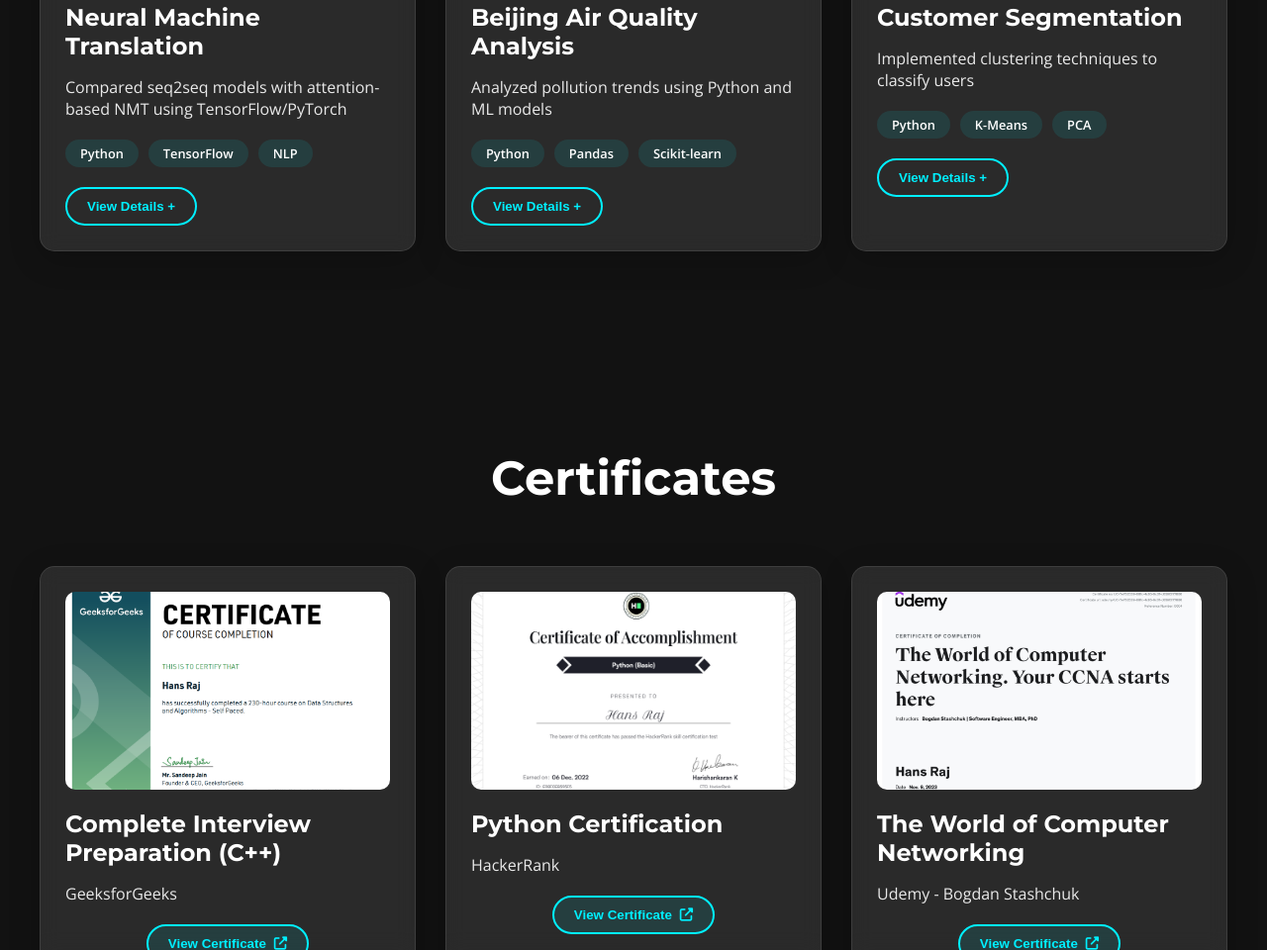
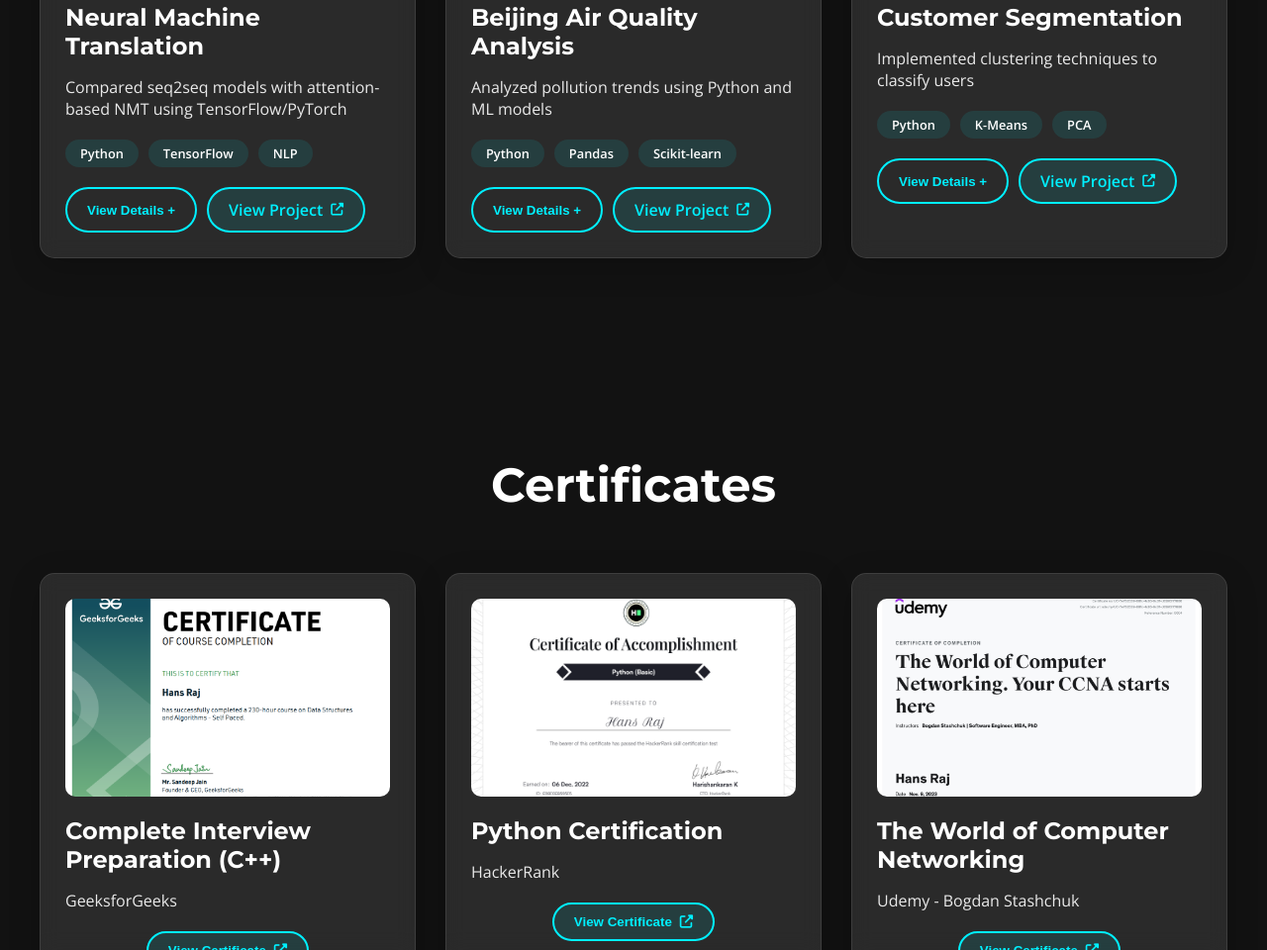
Before and after one commit to annnkit/hansraj-portfolio, a plain HTML site: page index.html in a window 1280 px wide. Shown: the part 2131-3091 px from the top of the page at 99% size. Drawn offline with nearby package versions, Linux system fonts and the light colour scheme.

Commit message:
Update index.html

```diff
--- a/index.html
+++ b/index.html
@@ -446,6 +446,41 @@
             max-height: 500px;
             margin-top: 20px;
         }
+        .project-buttons {
+            display: flex;
+            gap: 10px;
+            margin-top: 15px;
+        }
+
+        .view-project-btn {
+            padding: 10px 20px;
+            border-radius: 30px;
+            background: rgba(0, 240, 255, 0.1);
+            border: 2px solid var(--primary);
+            color: var(--primary);
+            font-weight: bold;
+            display: flex;
+            align-items: center;
+            gap: 8px;
+            transition: all 0.3s ease;
+        }
+
+        .view-project-btn:hover {
+            background: var(--primary);
+            color: var(--bg);
+            transform: translateY(-2px);
+        }
+
+        .view-project-btn i {
+            font-size: 0.8rem;
+        }
+
+        @media (max-width: 480px) {
+            .project-buttons {
+                flex-direction: column;
+            }
+        }
+
 
         /* ===== Certificates Section ===== */
         .certificates-grid {
@@ -734,7 +769,12 @@
                     <span>TensorFlow</span>
                     <span>NLP</span>
                 </div>
-                <button class="expand-btn">View Details +</button>
+                <div class="project-buttons">
+                    <button class="expand-btn">View Details +</button>
+                    <a href="https://github.com/hansubhai2006/neural-machine-translation" target="_blank" class="view-project-btn">
+                        View Project <i class="fas fa-external-link-alt"></i>
+                    </a>
+                </div>
                 <div class="project-details">
                     <p>This project involved comparing traditional sequence-to-sequence models with attention-based neural machine translation models. Key achievements:</p>
                     <ul>
@@ -758,7 +798,12 @@
                     <span>Pandas</span>
                     <span>Scikit-learn</span>
                 </div>
-                <button class="expand-btn">View Details +</button>
+                <div class="project-buttons">
+                    <button class="expand-btn">View Details +</button>
+                    <a href="https://github.com/hansubhai2006/air-quality-analysis" target="_blank" class="view-project-btn">
+                        View Project <i class="fas fa-external-link-alt"></i>
+                    </a>
+                </div>
                 <div class="project-details">
                     <p>Analysis of air quality data from multiple monitoring stations in Beijing to identify pollution trends:</p>
                     <ul>
@@ -782,7 +827,12 @@
                     <span>K-Means</span>
                     <span>PCA</span>
                 </div>
-                <button class="expand-btn">View Details +</button>
+                <div class="project-buttons">
+                    <button class="expand-btn">View Details +</button>
+                    <a href="https://github.com/hansubhai2006/customer-segmentation" target="_blank" class="view-project-btn">
+                        View Project <i class="fas fa-external-link-alt"></i>
+                    </a>
+                </div>
                 <div class="project-details">
                     <p>Customer segmentation project to classify users based on purchasing behavior:</p>
                     <ul>
```
